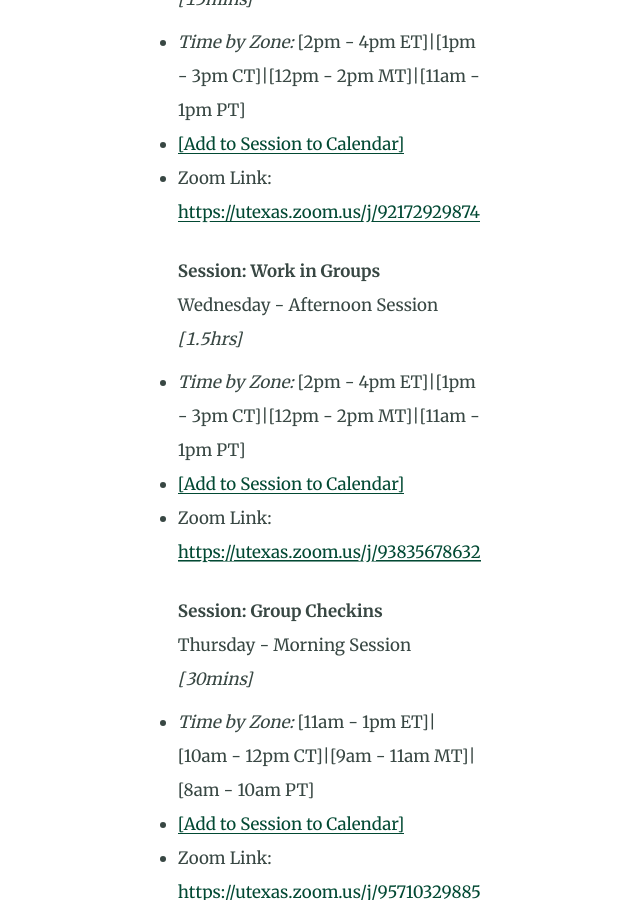
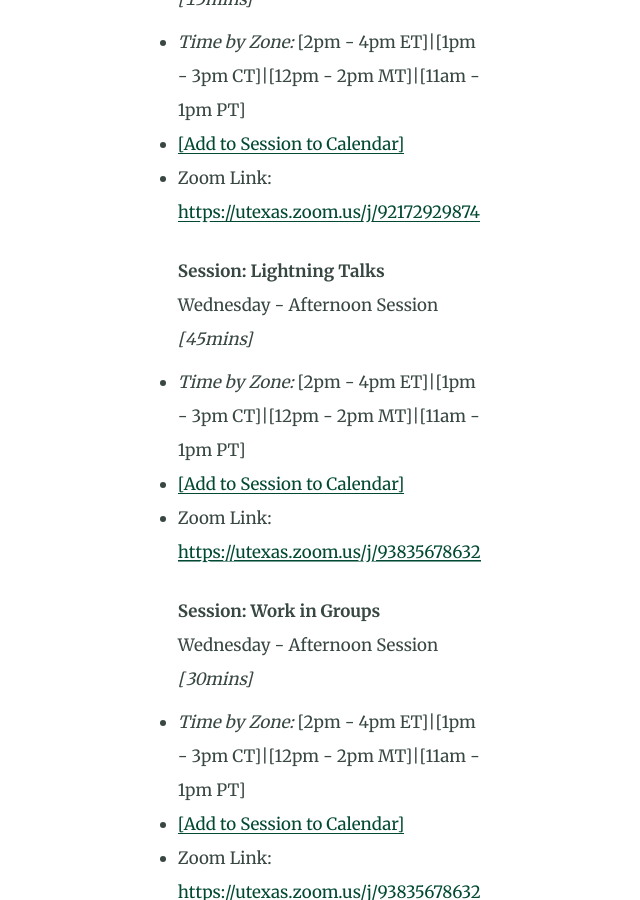
Before and after one commit to IS-GEO/ISGEO-22, a Jekyll site: the page built from speakers-schedule.md, in a window 1280 px wide and 900 px high, scrolled down 5798 px. Shown: the whole window, without its empty margins (540-1180 px from the left). Built offline with Jekyll 4.4.1, drawn with Linux system fonts in a browser that asks for light colours.

Commit message:
add lightning talks

```diff
--- a/_data/sessions.yml
+++ b/_data/sessions.yml
@@ -211,11 +211,19 @@ sessioninfo:
 
 # --------------
 # Wednesday Afternoon
+- sessionname: Lightning Talks
+  sessiontype: Talk
+  sessionday: Wednesday
+  sessiontime: Afternoon
+  sessionlength: 45mins
+  #sessiondescription:
+  sessionhost: Jeaime Powell
+
 - sessionname: Work in Groups
   sessiontype: Hackathon
   sessionday: Wednesday
   sessiontime: Afternoon
-  sessionlength: 1.5hrs
+  sessionlength: 30mins
   #sessiondescription:
   sessionhost: Jeaime Powell
 
```
